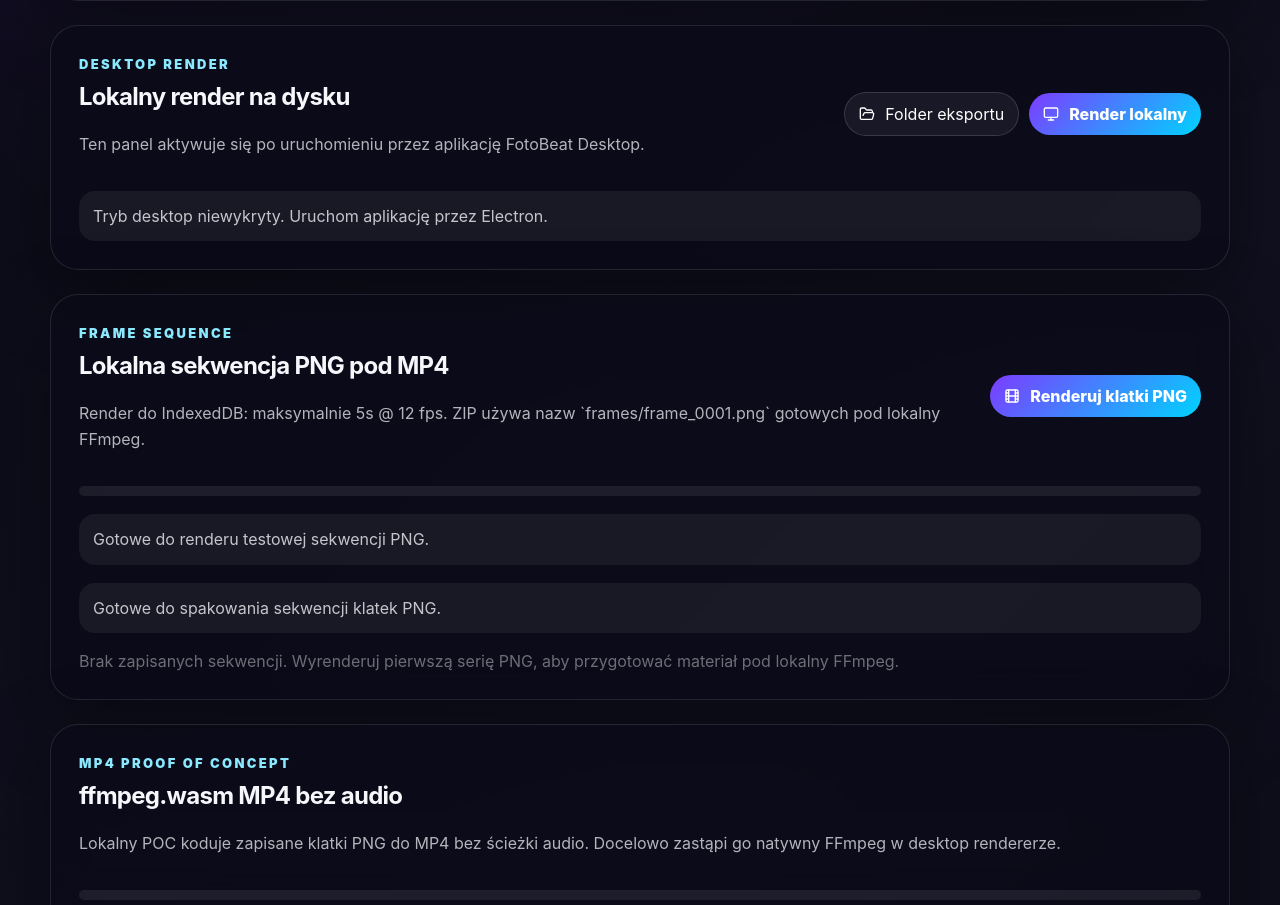
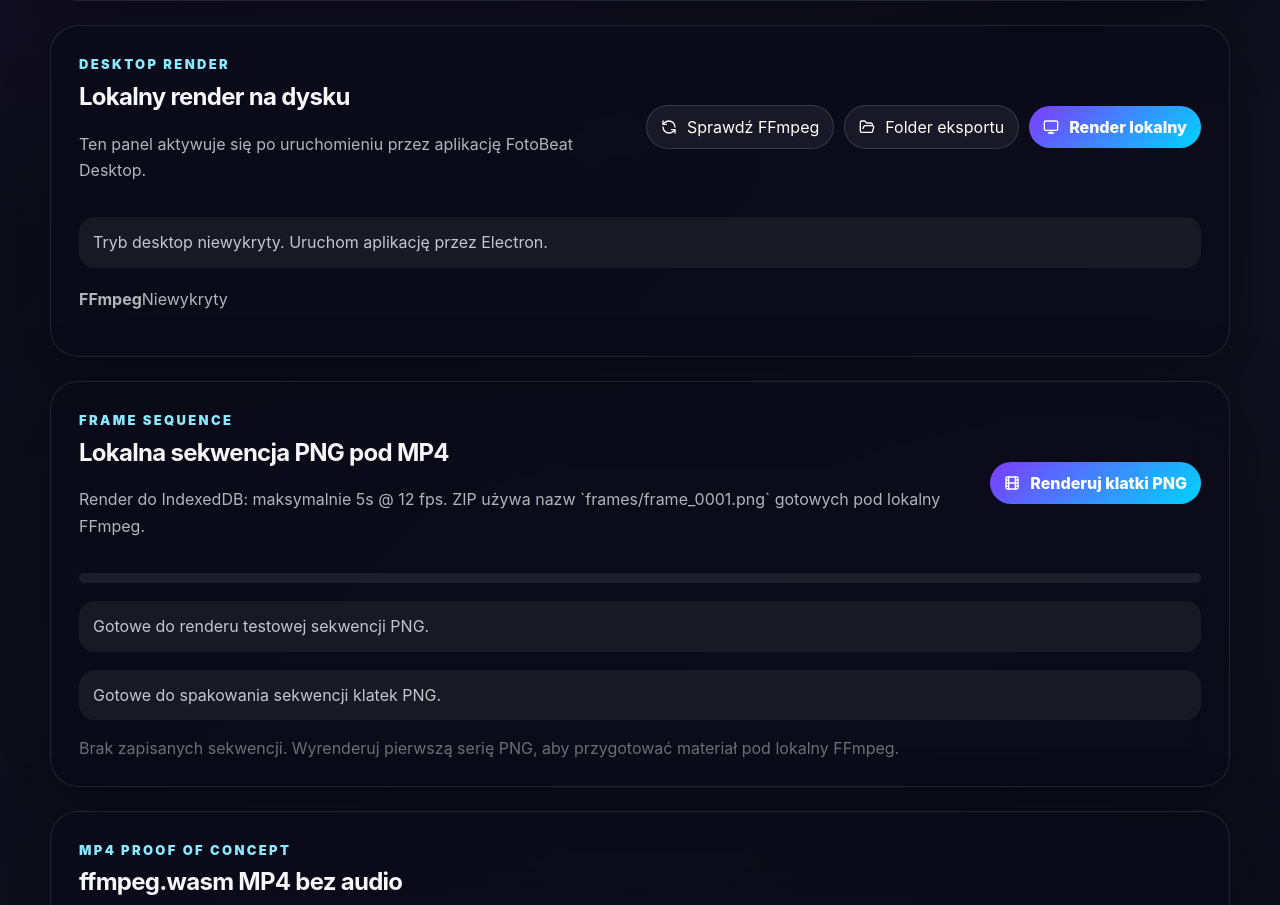
Before and after one commit to KumatyTomi/FotoBeat, a React (Vite) app: page / in a window 1280 px wide. Shown: the part 2124-3029 px from the top of the page. Built offline with nearby package versions, Linux system fonts and the light colour scheme.

Commit message:
Show FFmpeg diagnostics in desktop render panel

```diff
--- a/src/App.jsx
+++ b/src/App.jsx
@@ -299,11 +299,20 @@ export default function App() {
           <p>{desktop.available ? 'Desktop bridge aktywny. Wybierz folder eksportu i utwórz lokalny render job z manifestem.' : 'Ten panel aktywuje się po uruchomieniu przez aplikację FotoBeat Desktop.'}</p>
         </div>
         <div className="render-export-actions">
+          <button className="ghost-button compact" onClick={desktop.refreshFfmpegStatus} disabled={!desktop.available}><RefreshCcw size={16} />Sprawdź FFmpeg</button>
           <button className="ghost-button compact" onClick={desktop.pickOutputFolder} disabled={!desktop.available}><FolderOpen size={16} />Folder eksportu</button>
           <button className="primary-button compact" onClick={() => createDesktopRenderJob()} disabled={!desktop.available}><Monitor size={16} />Render lokalny</button>
           {desktop.localRenderJob && <button className="ghost-button compact" onClick={desktop.clearLocalRenderJob}><Trash2 size={16} />Wyczyść desktop job</button>}
         </div>
         <p className={`render-status ${desktop.status.type}`}>{desktop.status.message}</p>
+        <div className="desktop-health-grid">
+          <p className={desktop.ffmpegReady ? 'desktop-health ready' : 'desktop-health warning'}>
+            <strong>FFmpeg</strong>
+            <span>{desktop.ffmpegReady ? `Gotowy · ${desktop.ffmpegStatus?.version ?? desktop.ffmpegStatus?.binary}` : 'Niewykryty'}</span>
+          </p>
+          {desktop.ffmpegStatus?.binary && <p className="desktop-health"><strong>Binary</strong><span>{desktop.ffmpegStatus.binary}</span></p>}
+          {desktop.ffmpegStatus?.installHint && <p className="desktop-health warning"><strong>Install hint</strong><span>{desktop.ffmpegStatus.installHint}</span></p>}
+        </div>
         {desktop.version && <p className="desktop-meta">{desktop.version.platform} · app {desktop.version.appVersion} · Electron {desktop.version.electronVersion}</p>}
         {desktop.outputFolder && <p className="desktop-meta">Folder: {desktop.outputFolder}</p>}
         {desktop.localRenderJob && (
```
